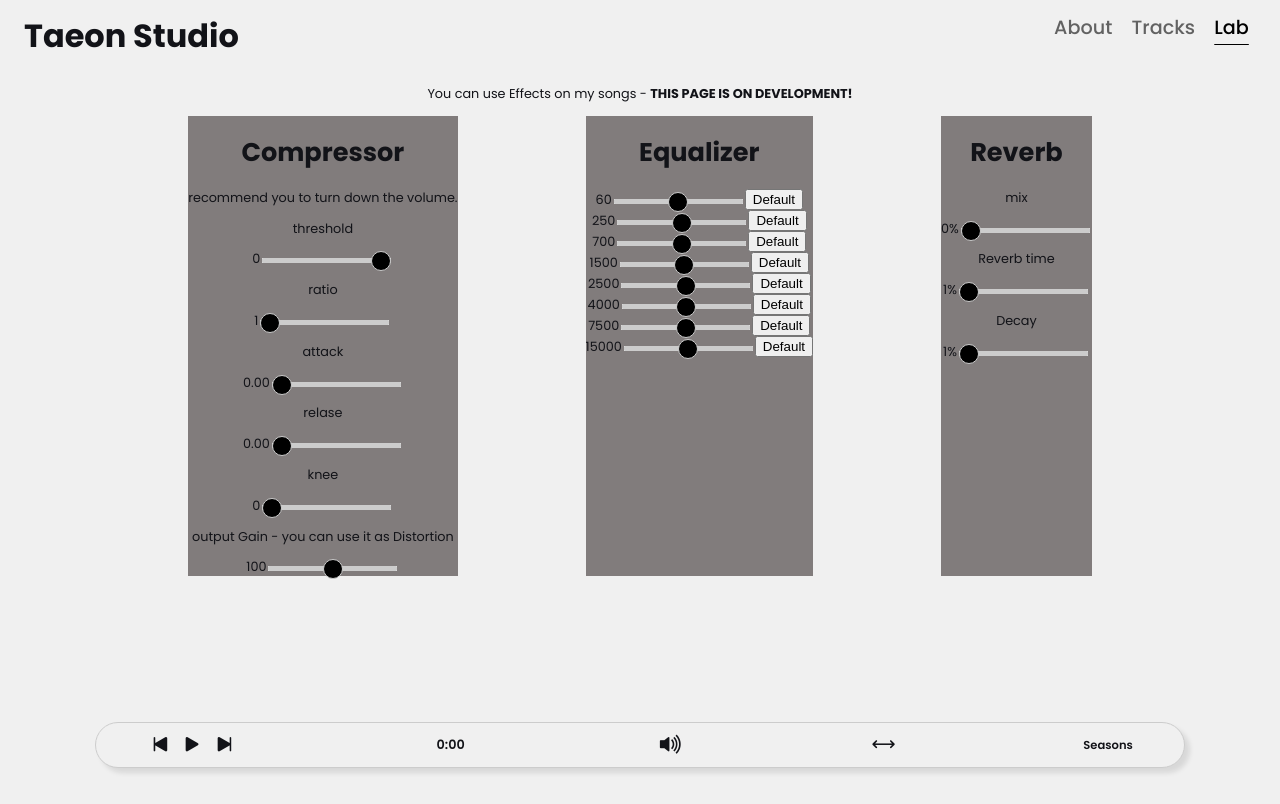
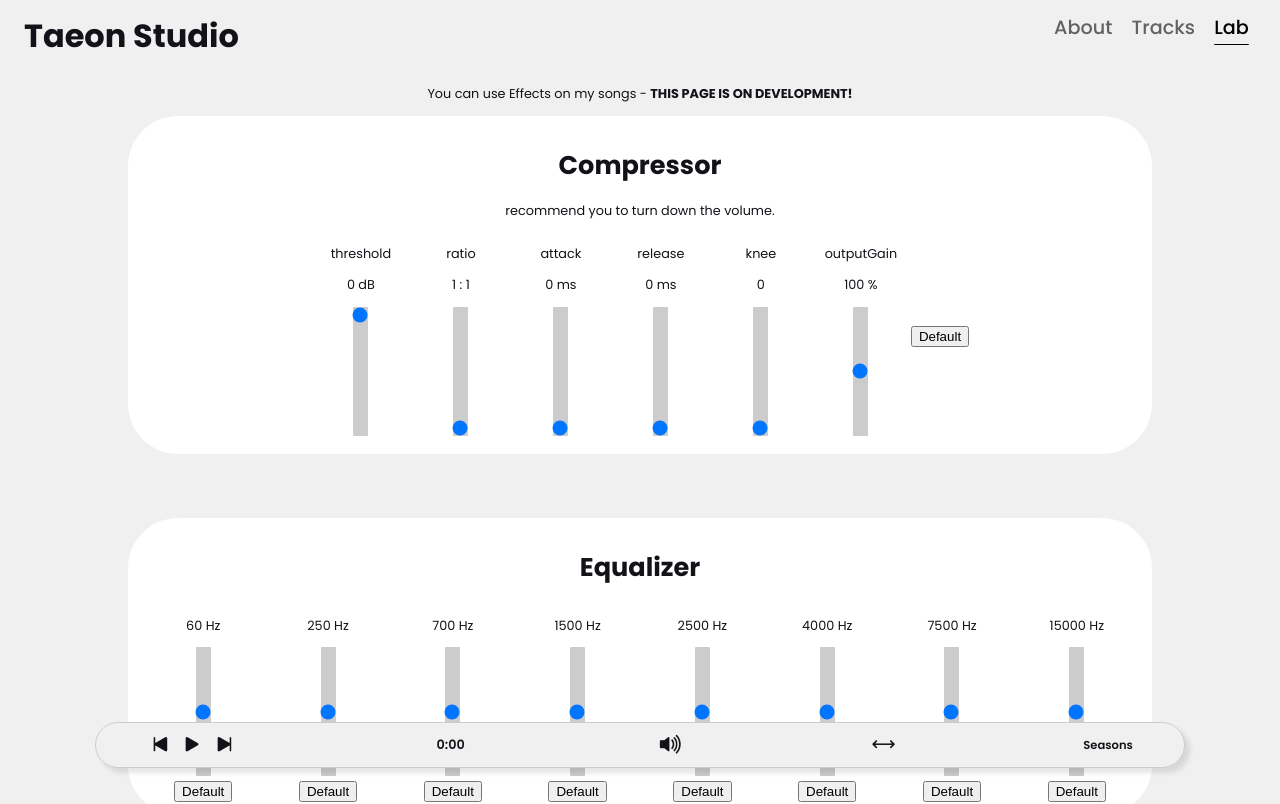
Before and after one commit to yongtaecheon/taeon-studio, a React (Create React App) app: page /lab in a window 1280 px wide. Shown: the top 804 px of the page. Built offline with nearby package versions, Linux system fonts and the light colour scheme.

Commit message:
lab effects jsx componentized, ui updated

```diff
--- a/src/components/loadEffects.tsx
+++ b/src/components/loadEffects.tsx
@@ -1,6 +1,6 @@
 import React from 'react';
 import { useContext } from "react"
-import { PlayerContext } from "../contexts/playerContext";
+import { PlayerContext, defaultComp, defaultReverb } from "../contexts/playerContext";
 import styles from "../styles/lab.module.scss";
 
 export default function LoadEffects() {
@@ -8,36 +8,41 @@ export default function LoadEffects() {
   const [comp, setComp] = [playerCtx.comp, playerCtx.setComp];
   const [eq, setEq] = [playerCtx.eq, playerCtx.setEq];
   const [reverb, setReverb] = [playerCtx.reverb, playerCtx.setReverb];
-  return (
-    <div className={styles.effects}>
-      <div className={styles.comp}>
-        <h1>Compressor</h1>
-        <p>recommend you to turn down the volume.</p>
-        <p>threshold</p>
-        <span>{comp.threshold}</span>
-        <input type="range" id="threshold" min="-100" max="0" value={comp.threshold} step="1" onChange={(e: any) => setComp({ ...comp, threshold: parseInt(e.currentTarget.value) })} />
-        <p>ratio</p>
-        <span>{comp.ratio}</span>
-        <input type="range" id="ratio" min="1" max="20" value={comp.ratio} step="1" onChange={(e: any) => setComp({ ...comp, ratio: parseInt(e.currentTarget.value) })} />
-        <p>attack</p>
-        <span>{(comp.attack).toFixed(2)}</span>
-        <input type="range" id="attack" min="0" max="1" value={comp.attack} step="0.01" onChange={(e: any) => setComp({ ...comp, attack: parseFloat(e.currentTarget.value) })} />
-        <p>relase</p>
-        <span>{(comp.release).toFixed(2)}</span>
-        <input type="range" id="release" min="0" max="1" value={comp.release} step="0.01" onChange={(e: any) => setComp({ ...comp, release: parseFloat(e.currentTarget.value) })} />
-        <p>knee</p>
-        <span>{comp.knee}</span>
-        <input type="range" id="knee" min="0" max="40" value={comp.knee} step="1" onChange={(e: any) => setComp({ ...comp, knee: parseInt(e.currentTarget.value) })} />
-        <p>output Gain - you can use it as Distortion</p>
-        <span>{Math.floor(comp.outputGain*100)}</span>
-        <input type="range" id="knee" min="0" max="2" value={comp.outputGain} step="0.01" onChange={(e: any) => setComp({ ...comp, outputGain: parseFloat(e.currentTarget.value) })} />
+
+  const renderComp = () => {
+    let arr = [];
+    const params:any = {
+      threshold: ['-100', '0', '1'], ratio: ['1', '20', '1'],
+      attack: ['0', '1', '0.01'], release: ['0', '1', '0.01'],
+      knee: ['0', '40', '1'], outputGain: ['0', '2', '0.01']
+    };
+    let key: string;
+    for (key in comp) {
+      arr.push(
+        <div>
+          <p>{key}</p>
+          <p>{key === 'outputGain' ? `${Math.floor(comp[key] * 100)} %` :
+            (key === 'attack' || key === 'release') ? `${comp[key]} ms` :
+              key === 'ratio' ? `${comp[key]} : 1` :
+            key === 'threshold'? `${comp[key]} dB`:comp[key]}</p>
+          <input className={styles.params} type="range"
+            id={key}
+            min={params[key][0]}
+            max={params[key][1]}
+            value={comp[key]}
+            step={params[key][2]}
+            onChange={(key => (e: any) => setComp({ ...comp, [key]: parseFloat(e.currentTarget.value) }))(key)} />
         </div>
-      <div className={styles.comp}>
-        <h1>Equalizer</h1>
-        {eq.map((q: any, idx: number) => {
-          return <>
-            <span>{q.freq}</span>
-            <input type="range" id={q.type} min="-10" max="10" value={q.gain} step="0.1" onChange={
+      );
+    }
+    arr.push(<button onClick={()=>setComp(defaultComp)}>Default</button>)
+    return arr;
+  }
+  const renderEq = () => {
+    let arr = eq.map((q: any, idx: number) => {
+      return <div>
+        <p>{q.freq} Hz</p>
+        <input className={styles.params} type="range" id={q.type} min="-10" max="10" value={q.gain} step="0.1" onChange={
           (e: any) =>
           setEq(Object.values({
             ...eq,
@@ -50,20 +55,54 @@ export default function LoadEffects() {
             [idx]: { gain: 0, type: q.type, freq:q.freq }
           }))}>Default</button>
         <br/>
-          </>
-        })}
       </div>
-      <div className={styles.reverb}>
+    })
+    return arr;
+  }
+  const renderReverb = () => {
+    let arr = [];
+    let key: string;
+    const params:any = {mix: ['0','1','0.01'], time: ['0.01','1','0.01'], decay: ['0.01','1','0.01']}
+    for (key in reverb) {
+      arr.push(
+        <div>
+          <p>{key}</p>
+          <p>{Math.floor(reverb[key] * 100)} %</p>
+          <input type="range" className={styles.params}
+            id={key}
+            min={params[key][0]}
+            max={params[key][1]}
+            value={reverb[key]}
+            step={params[key][2]}
+            onChange={(key => (e: any) => setReverb({ ...reverb, [key]: parseFloat(e.currentTarget.value) }))(key)} />
+        </div>
+      );
+    }
+    arr.push(<button onClick={()=>setReverb(defaultReverb)}>Default</button>)
+    return arr;
+  }
+  return (
+    <div className={styles.effects}>
+      <div className={styles.effects_containers}>
+        <div className={styles.effects_container}>
+          <h1>Compressor</h1>
+          <p>recommend you to turn down the volume.</p>
+          <div className={styles.effects_container_adjust}>
+            {renderComp()}
+          </div>
+        </div>
+        <div className={styles.effects_container}>
+          <h1>Equalizer</h1>
+          <div className={styles.effects_container_adjust}>
+            {renderEq()}
+          </div>
+        </div>
+        <div className={styles.effects_container}>
           <h1>Reverb</h1>
-        <p>mix</p>
-        <span>{Math.floor(reverb.mix * 100)}%</span>
-        <input type="range" id="threshold" min="0" max="1" value={reverb.mix} step="0.01" onChange={(e: any) => setReverb({ ...reverb, mix: parseFloat(e.currentTarget.value) })} />
-        <p>Reverb time</p>
-        <span>{Math.floor(reverb.time * 100)}%</span>
-        <input type="range" id="threshold" min="0.01" max="1" value={reverb.time} step="0.01" onChange={(e: any) => setReverb({ ...reverb, time: parseFloat(e.currentTarget.value) })} />
-        <p>Decay</p>
-        <span>{Math.floor(reverb.decay * 100)}%</span>
-        <input type="range" id="threshold" min="0.01" max="1" value={reverb.decay} step="0.01" onChange={(e: any) => setReverb({ ...reverb, decay: parseFloat(e.currentTarget.value) })} />
+          <div className={styles.effects_container_adjust}>
+            {renderReverb()}
+          </div>
+        </div>
       </div>
     </div>
   )
--- a/src/contexts/playerContext.tsx
+++ b/src/contexts/playerContext.tsx
@@ -17,9 +17,9 @@ export interface EQ{
 }
 
 export interface Reverb{
+  mix: number, //0~1
   time: number, //0~1
   decay: number, //0~1
-  mix: number, //0~1
 }
 
 export interface PlayerContextType{
@@ -34,11 +34,13 @@ export interface PlayerContextType{
   panning: number,
   setPanning: (value: number) => void,
 }
+export const eqFreqs = [60, 250, 700, 1500, 2500, 4000, 7500, 15000]; //8-band EQ
+export const defaultComp:Comp = { threshold: 0, ratio: 1, attack: 0, release: 0, knee: 0, outputGain: 1 }
+export const defaultReverb: Reverb = { mix: 0, time: 0.01, decay: 0.01 };
 
-export const PlayerContext = createContext<PlayerContextType|null>(null);
+export const PlayerContext = createContext<PlayerContextType | null>(null);
 
 export function PlayerProvider({ children }: { children: React.ReactNode }) {
-  const eqFreqs = [60, 250, 700, 1500, 2500, 4000, 7500, 15000]; //8-band EQ
   let eqObj:EQ[] = [];
   for (let i = 0; i < 8; i++){
     if (i === 0)
@@ -50,8 +52,8 @@ export function PlayerProvider({ children }: { children: React.ReactNode }) {
   }
   const [volume, setVolume] = useState(1);
   const [eq, setEq] = useState<EQ[]>(eqObj);
-  const [comp, setComp] = useState<Comp>({ threshold: 0, ratio: 1, attack: 0, release: 0, knee: 0, outputGain: 1 })
-  const [reverb, setReverb] = useState<Reverb>({ time: 0.01, decay: 0.01, mix: 0 });
+  const [comp, setComp] = useState<Comp>(defaultComp);
+  const [reverb, setReverb] = useState<Reverb>(defaultReverb);
   const [panning, setPanning] = useState(0);
 
   return (
--- a/src/styles/lab.module.scss
+++ b/src/styles/lab.module.scss
@@ -3,32 +3,59 @@
 }
 .effects{
   display:flex;
-  justify-content:center;
-  // align-items:center;
+  justify-content: center;
+  align-items:center;
+  &_containers{
+    width:80vw;
+  }
+  &_container{
+    border-radius:50px;
+    padding: 1vw;
+    margin-bottom:5vw;
+    background-color: white;
+    &_adjust{
+      display:flex;
+      justify-content: center;
+      align-items: center;
+    }
+  }
 }
 
-.comp{
-  // display:grid;
-  // grid-template-columns: repeat(2, 1fr);
-  background-color: rgba(15, 6, 6, 0.495);
-  text-align:center;
-  margin-right:10%;
+.params{
+  width: 100px;
+  /* 원하는 두께로 조절하세요 */
+  height: 100%;
+  writing-mode: bt-lr;
+  /* 세로 슬라이더 방향 설정 */
+  -webkit-appearance: slider-vertical;
+  margin: 0;
+  &:focus {
+      outline: none;
+
+      &::-webkit-slider-runnable-track {
+        background: #CCCCCC;
+      }
+    }
+
+  &::-webkit-slider-runnable-track {
+    width: 15%;
+    height: 5px;
+    cursor: pointer;
+    box-shadow: 0px 0px 0px #000000;
+    background: #CCCCCC;
+    border-radius: 1px;
+    border: 0px solid #000000;
+  }
+
+  &::-webkit-slider-thumb {
+    box-shadow: 0px 0px 0px #F2F2F2;
+    border: 1px solid #CCCCCC;
+    height: clamp(8px, 3vh, 20px);
+    width: clamp(8px, 3vw, 20px);
+    border-radius: 25px;
+    background: #000000;
+    cursor: pointer;
+    -webkit-appearance: none;
+    margin-top: -7px;
+  }
 }
-.reverb{
-  background-color: rgba(15, 6, 6, 0.495);
-  text-align: center;
-}
-
-input[type=range].input-knob,
-input[type=range].input-slider {
-  -webkit-appearance: none;
-  -moz-appearance: none;
-  border: none;
-  box-sizing: border-box;
-  overflow: hidden;
-  background-repeat: no-repeat;
-  background-size: 100% 100%;
-  background-position: 0px 0%;
-  background-color: transparent;
-  touch-action: none;
-}
--- a/src/styles/player.module.scss
+++ b/src/styles/player.module.scss
@@ -97,11 +97,16 @@
   }
 }
 
-input[type=range]:focus {
-  outline: none;
+//chrome, safari
+.timeline_progress, .popover_range{
+  -webkit-appearance: none;
+  &:focus{
+    outline:none;
+    &::-webkit-slider-runnable-track {
+        background: #CCCCCC;
       }
-
-input[type=range]::-webkit-slider-runnable-track {
+  }
+  &::-webkit-slider-runnable-track{
     width: 100%;
     height: 5px;
     cursor: pointer;
@@ -110,12 +115,7 @@ input[type=range]::-webkit-slider-runnable-track {
     border-radius: 1px;
     border: 0px solid #000000;
   }
-
-input[type=range] {
-  -webkit-appearance: none;
-}
-
-input[type=range]::-webkit-slider-thumb {
+  &::-webkit-slider-thumb{
     box-shadow: 0px 0px 0px #F2F2F2;
     border: 1px solid #CCCCCC;
     height: clamp(8px, 3vh, 20px);
@@ -126,12 +126,11 @@ input[type=range]::-webkit-slider-thumb {
     -webkit-appearance: none;
     margin-top: -7px;
   }
-
-input[type=range]:focus::-webkit-slider-runnable-track {
-  background: #CCCCCC;
 }
 
-input[type=range]::-moz-range-track {
+//firefox
+.timeline_progress, .popover_range{
+  &::-moz-range-track {
     width: 100%;
     height: 5px;
     cursor: pointer;
@@ -140,8 +139,7 @@ input[type=range]::-moz-range-track {
     border-radius: 1px;
     border: 0px solid #000000;
   }
-
-input[type=range]::-moz-range-thumb {
+  &::-moz-range-thumb {
     box-shadow: 0px 0px 0px #F2F2F2;
     border: 1px solid #CCCCCC;
     height: clamp(8px, 2vh, 20px);
@@ -150,8 +148,11 @@ input[type=range]::-moz-range-thumb {
     background: #000000;
     cursor: pointer;
   }
+}
 
-input[type=range]::-ms-track {
+//IE
+.timeline_progress, .popover_range{
+  &::-ms-track {
     width: 100%;
     height: 5px;
     cursor: pointer;
@@ -159,22 +160,19 @@ input[type=range]::-ms-track {
     border-color: transparent;
     color: transparent;
   }
-
-input[type=range]::-ms-fill-lower {
+  &::-ms-fill-lower {
     background: #CCCCCC;
     border: 0px solid #000000;
     border-radius: 2px;
     box-shadow: 0px 0px 0px #000000;
   }
-
-input[type=range]::-ms-fill-upper {
+  &::-ms-fill-upper {
     background: #CCCCCC;
     border: 0px solid #000000;
     border-radius: 2px;
     box-shadow: 0px 0px 0px #000000;
   }
-
-input[type=range]::-ms-thumb {
+  &::-ms-thumb {
     margin-top: 1px;
     box-shadow: 0px 0px 0px #F2F2F2;
     border: 1px solid #CCCCCC;
@@ -184,11 +182,10 @@ input[type=range]::-ms-thumb {
     background: #000000;
     cursor: pointer;
   }
-
-input[type=range]:focus::-ms-fill-lower {
+  &::-ms-fill-lower {
     background: #CCCCCC;
   }
-
-input[type=range]:focus::-ms-fill-upper {
+  &::-ms-fill-upper {
     background: #CCCCCC;
   }
+}
```
Also changed, not shown: src/components/knob.tsx (+7 -3 lines), src/styles/knob.module.scss (+14 -2 lines). Lines whose indentation alone changed are shown as unchanged.
